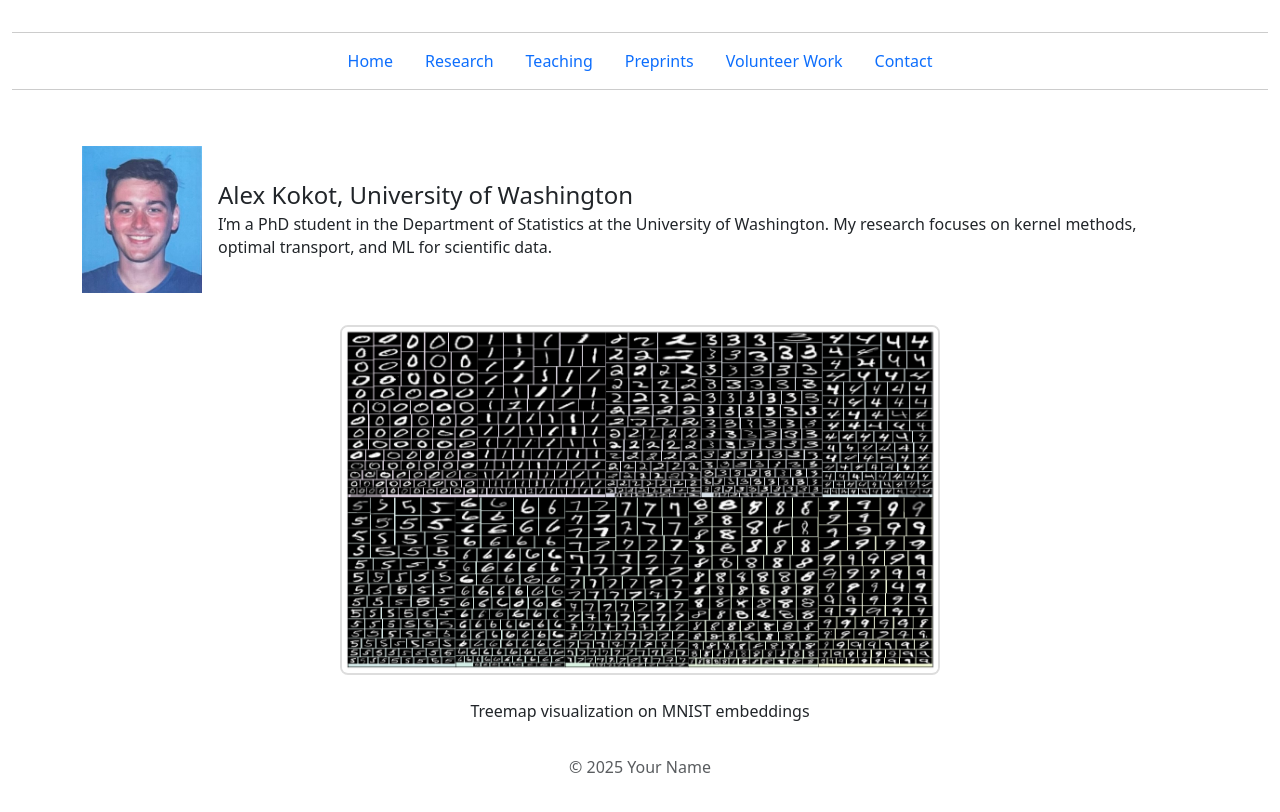
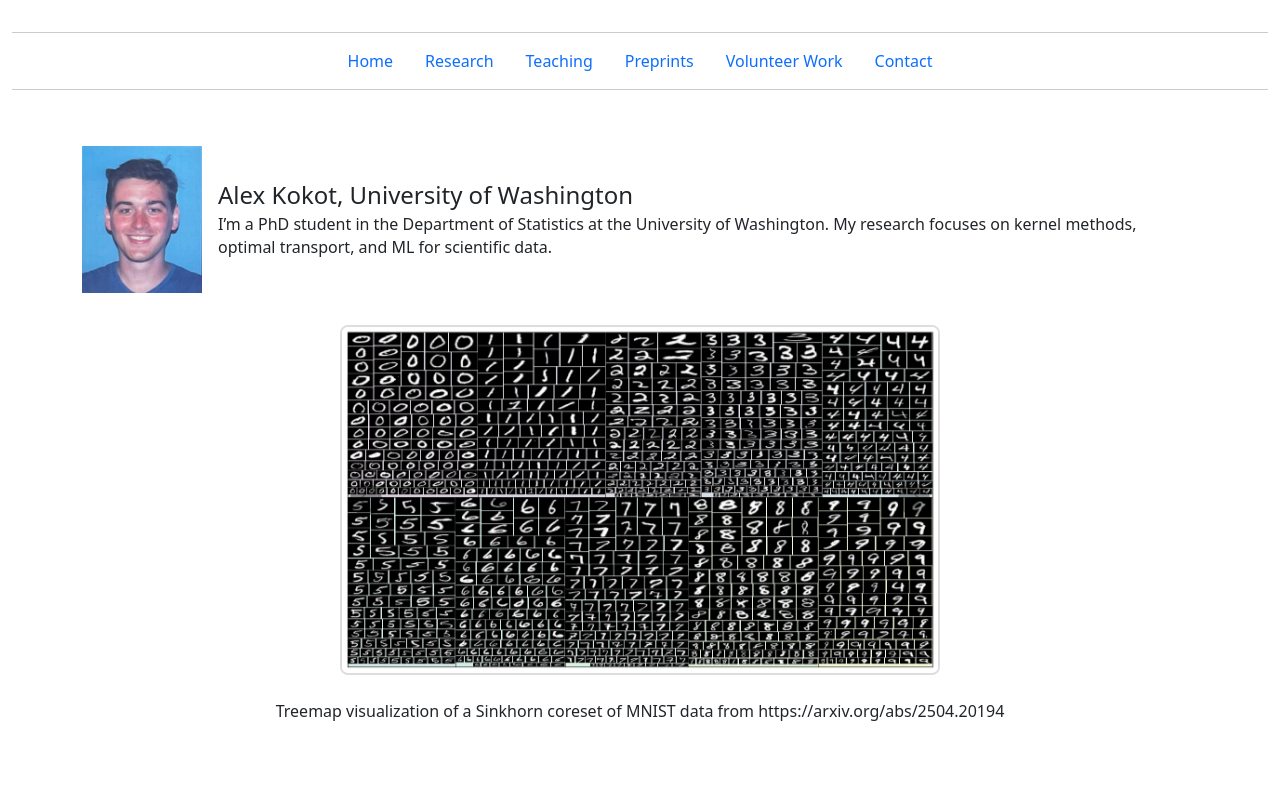
Before and after one commit to amkokot/alex_kokot, a Jekyll site: the page built from index.md, in a window 1280 px wide. Shown: the top 812 px of the page. Built offline with Jekyll 4.4.1, drawn with Linux system fonts in a browser that asks for light colours.

Commit message:
caption update

```diff
--- a/_layouts/main.html
+++ b/_layouts/main.html
@@ -29,10 +29,6 @@
     {{ content }}
   </main>
 
-  <!-- Optional footer -->
-  <footer class="text-center text-muted py-2">
-    © 2025 Your Name
-  </footer>
 
   <!-- Bootstrap JS for interactive components (carousel) -->
   <script src="https://cdn.jsdelivr.net/npm/bootstrap@5.3.0/dist/js/bootstrap.bundle.min.js"></script>
--- a/index.md
+++ b/index.md
@@ -24,37 +24,37 @@ permalink: /
 <div id="researchCarousel" class="carousel slide mb-4" data-bs-ride="carousel">
   <!-- Slides -->
   <div class="carousel-inner">
-    <div class="carousel-item active" data-caption="Treemap visualization on MNIST embeddings">
+    <div class="carousel-item active" data-caption="Treemap visualization of a Sinkhorn coreset of MNIST data from https://arxiv.org/abs/2504.20194">
       <img src="{{ site.baseurl }}/assets/images/mnist_treemap.png"
            class="d-block w-100"
            alt="Research Figure 1">
     </div>
-    <div class="carousel-item" data-caption="Categorical scatter of MNIST">
+    <div class="carousel-item" data-caption="Geometric visualization of a Sinkhorn coreset of MNIST data from https://arxiv.org/abs/2504.20194">
       <img src="{{ site.baseurl }}/assets/images/mnist_scatter_categorical.png"
            class="d-block w-100"
            alt="Research Figure 2">
     </div>
-    <div class="carousel-item" data-caption="Wide Gauss grid demonstration">
+    <div class="carousel-item" data-caption="Sinkhorn coreset from a Gaussian mixture from https://arxiv.org/abs/2504.20194">
       <img src="{{ site.baseurl }}/assets/images/gauss_grid_wide.png"
            class="d-block w-100"
            alt="Research Figure 3">
     </div>
-    <div class="carousel-item" data-caption="Sasaki divergence comparison">
+    <div class="carousel-item" data-caption="A comparison of the induced and Sasaki metrics, to appear in ICML">
       <img src="{{ site.baseurl }}/assets/images/sasaki.png"
            class="d-block w-100"
            alt="Research Figure 4">
     </div>
-    <div class="carousel-item" data-caption="Clean vs noisy data example">
+    <div class="carousel-item" data-caption="A comparison of Laplacian eigenfunctions between a clean and noisy manifold, to appear in ICML">
       <img src="{{ site.baseurl }}/assets/images/clean_vs_noisy.png"
            class="d-block w-100"
            alt="Research Figure 5">
     </div>
-    <div class="carousel-item" data-caption="Mandrill localizations visualization">
+    <div class="carousel-item" data-caption="Neighborhoods produced by AGOP Descent, coming research">
       <img src="{{ site.baseurl }}/assets/images/Mandrill_Localizations_2.png"
            class="d-block w-100"
            alt="Research Figure 6">
     </div>
-    <div class="carousel-item" data-caption="AGOP descent demonstration">
+    <div class="carousel-item" data-caption="AGOP Descent performed on a toy dataset, coming research">
       <img src="{{ site.baseurl }}/assets/images/AGOP_descent-1.png"
            class="d-block w-100"
            alt="Research Figure 7">
```
